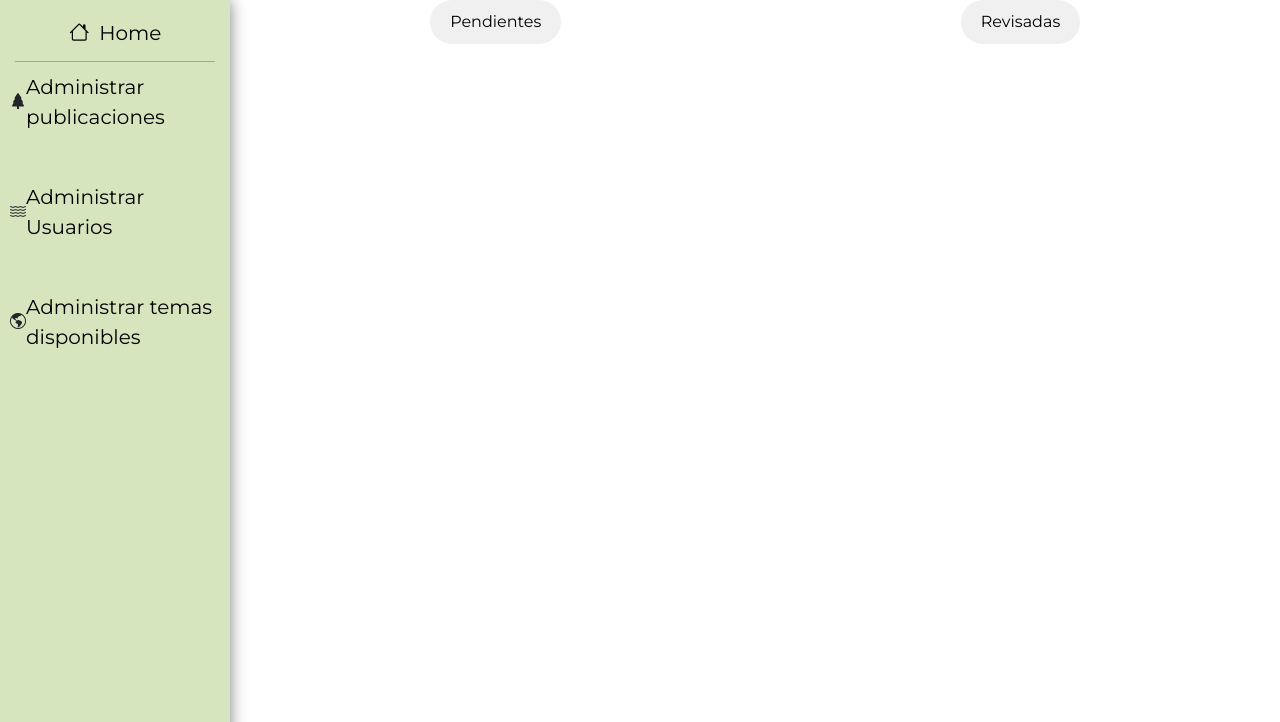
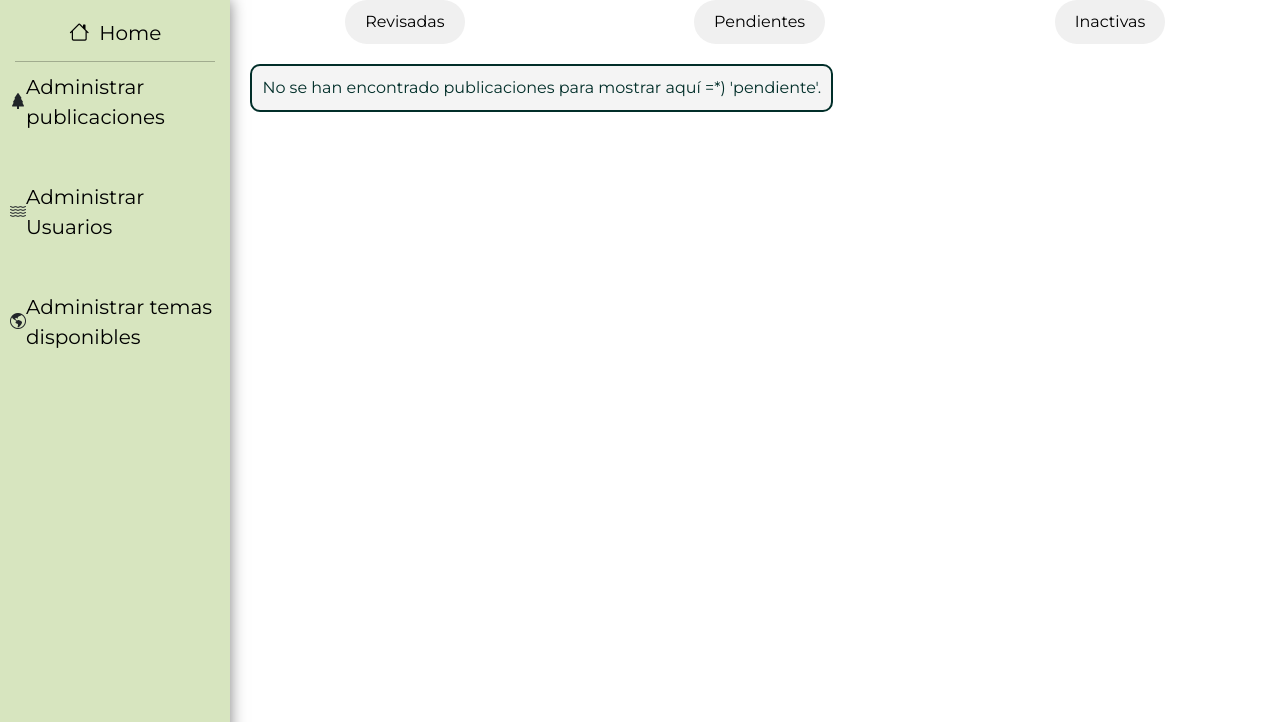
Before and after one commit to LeonardoGuerrero19/EcoChange, a PHP site: page /EcoChange/dashboard.php in a window 1280 px wide. Shown: the part 78-800 px from the top of the page. Run offline with PHP 8.4, Linux system fonts and the light colour scheme; data that the repository does not hold is empty.

Commit message:
Dashboard V4. Se agrego varias funciones como mandar a inactivo las publicaciones, revertir el estado pendiente, etc. En general esta version del dash board puede navegar entre los botones de Revisado, pendiente e inactivo. Cada boton cumple con su funcion. Aun faltan detalles como el redireccionamiento y temas de diseño(css).

```diff
--- a/dashboard.php
+++ b/dashboard.php
@@ -37,8 +37,9 @@
         <!-- Mostrar publicaciones -->
         <div class="main-content">
             <div class="estado">
+            <button id="showReviewed" onclick="loadPosts('revisado')">Revisadas</button>
             <button id="showPending" onclick="loadPosts('pendiente')">Pendientes</button>
-            <button id="showReviewed" onclick="loadPosts('revisado')">Revisadas</button>
+            <button id="showInactive" onclick="loadPosts('inactivo')">Inactivas</button>
 
             </div>
 
--- a/load_posts.php
+++ b/load_posts.php
@@ -33,14 +33,29 @@ if(isset($_POST['status'])) {
             } else {
                 echo "<p>No se encontró el tema para esta publicación.</p>";
             }
-            echo "<form action='marcar_revisado.php' method='post'>";
-            echo "<input type='hidden' name='post_id' value='" . $row["post_id"] . "'>";
-            echo "<button type='submit'>Aceptar Publicación</button>";
-            echo "</form>";
+            // Botón para marcar post como revisada.
+            if($row["estado"] === "pendiente"){
+                echo "<form action='marcar_revisado.php' method='post'>";
+                echo "<input type='hidden' name='post_id' value='" . $row["post_id"] . "'>";
+                echo "<button type='submit'>Aceptar Publicación</button>";
+                echo "</form>";
+
+                echo "<form action='rechazar_posts.php' method='post'>";
+                echo "<input type='hidden' name='post_id' value='" . $row["post_id"] . "'>";
+                echo "<button type='submit'>Rechazar publicación</button>";
+                echo "</form>";
+
+            } else{
+                // Botón para revertir a pendiente si el estado es revisado
+                echo "<form action='revertir_pendiente.php' method='post'>";
+                echo "<input type='hidden' name='post_id' value='" . $row["post_id"] . "'>";
+                echo "<button type='submit'>Revertir a Pendiente</button>";
+                echo "</form>";
+            }
             echo "</div>";
         }
     } else {
-        echo "No se encontraron publicaciones con el estado '$status'.";
+        echo "<div class='no_post'> No se han encontrado publicaciones para mostrar aquí =*) '$status'.</div>";
     }
 
     // Cerrar la conexión
--- a/resources/css/panel_mod.css
+++ b/resources/css/panel_mod.css
@@ -291,7 +291,20 @@ p.topic {
     border-radius: 10px;
 }
 
-
+.no_post {
+    display: flex; /* Convertir el contenedor en un contenedor flexbox */
+    justify-content: center; /* Centrar horizontalmente los elementos */
+    align-items: center; /* Centrar verticalmente los elementos */
+    height: 100%; /* Altura del contenedor */
+    border: 2px solid var(--dark-green); /* Agregar un borde alrededor del contenedor */
+    border-radius: 10px; /* Redondear los bordes del contenedor */
+    background-color: #f4f4f4; /* Color de fondo */
+    color: var(--dark-green); /* Color del texto */
+    font-size: 16px; /* Tamaño de fuente */
+    padding: 10px; /* Añadir espacio interior */
+    margin: 20px; /* Margen exterior */
+    text-align: center;
+}
 
 /*--------------------Fin del estilo a post---------------*/
 .btnPubs {
--- a/resources/js/cargar_estados.js
+++ b/resources/js/cargar_estados.js
@@ -8,7 +8,15 @@ $(document).ready(function() {
     $('#showReviewed').click(function() {
         loadPosts('revisado');
     });
+
+    function loadPendingPosts(){
+        loadPosts('pendiente');
+    }
+
+    loadPendingPosts();
+
 });
+
 
 function loadPosts(status) {
     // Realiza una solicitud AJAX al servidor para obtener las publicaciones según el estado
@@ -25,3 +33,27 @@ function loadPosts(status) {
         }
     });
 }
+// Función para revertir el estado de una publicación a pendiente
+function revertToPending(postId) {
+    $.ajax({
+        url: 'revertir_pendiente.php',
+        method: 'POST',
+        data: { post_id: postId },
+        success: function(response) {
+            if (response.success) {
+                //Obtener el estado actual de los posts para cargarlos correctamente.
+                var activeButton =$('.active-button').attr('id');
+                var status =activeButton === 'showPending' ? 'pendiente' : 'revisado';
+
+                //Funcion para cargar los pots según el estado del boton activo.
+                loadPosts(status); // Aquí asumimos que quieres cargar los posts revisados nuevamente
+            } else {
+                // Si hubo un error, mostrar un mensaje de error
+                alert(response.message);
+            }
+        },
+        error: function(xhr, status, error) {
+            console.error(error);
+        }
+    });
+}
```
Also changed, not shown: rechazar_posts.php (added, +29 -0 lines), revertir_pendiente.php (added, +19 -0 lines), revision.php (deleted).
